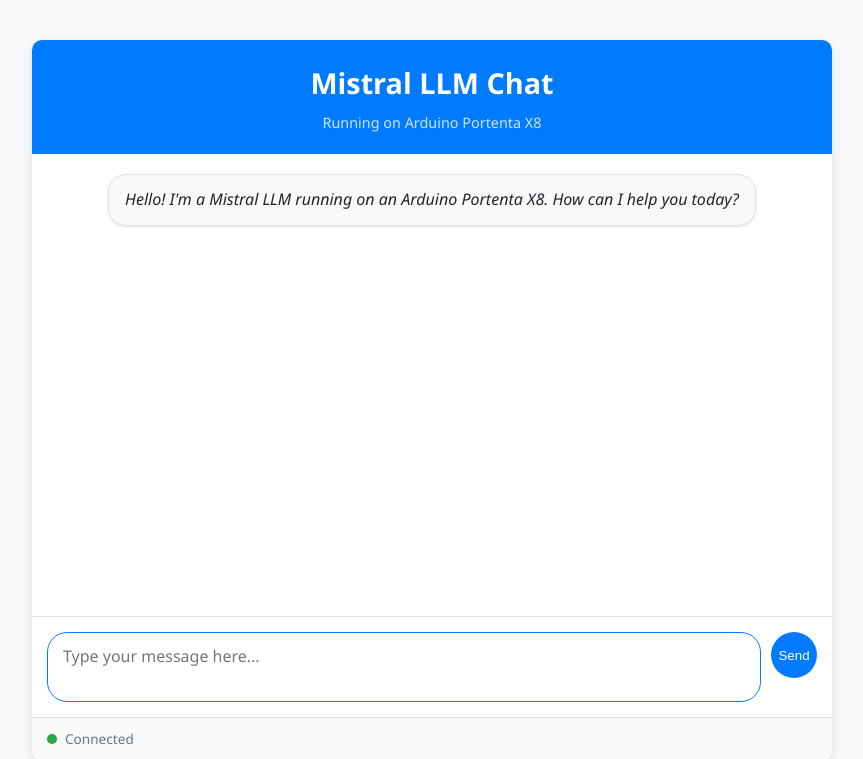
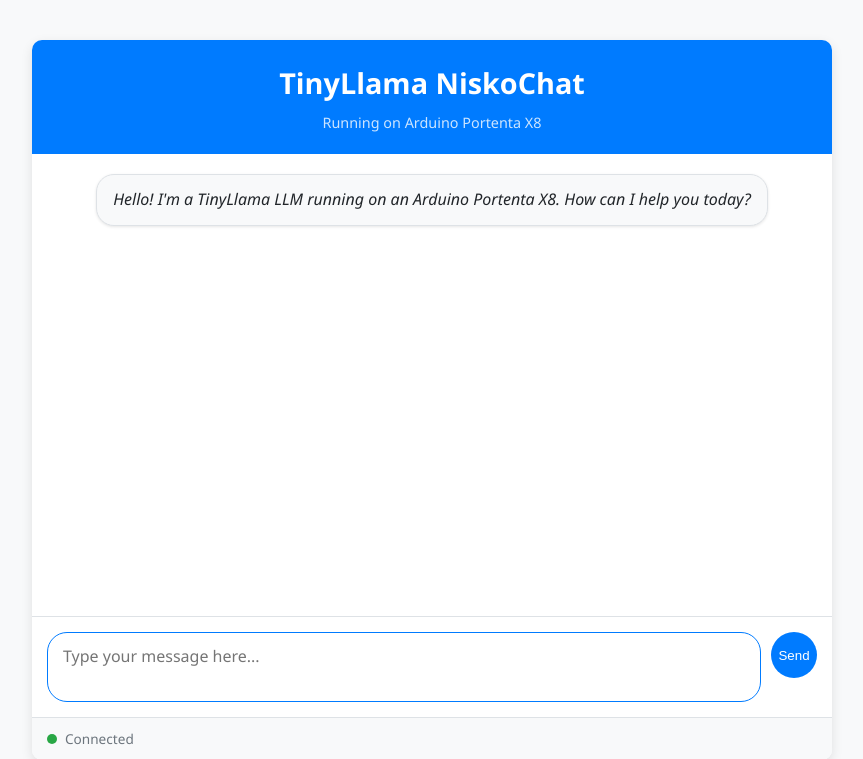
Before and after one commit to NiskoProjects/Portenta-X8-NiskoCHAT, a Flask app: page / in a window 1280 px wide. Shown: the top 759 px of the page, without its empty margins (208-1071 px from the left). Run offline with Flask 2, Linux system fonts and the light colour scheme.

Commit message:
Rename engine from Mistral to TinyLlama and update repository name to NiskoChat

```diff
--- a/app.py
+++ b/app.py
@@ -10,7 +10,7 @@
 import time
 import threading
 from flask import Flask, render_template, request, jsonify
-from llm import MistralLLM
+from llm import TinyLlamaLLM
 
 # Configure logging
 logging.basicConfig(
@@ -23,7 +23,7 @@
 app = Flask(__name__)
 
 # Initialize the LLM
-model = MistralLLM()
+model = TinyLlamaLLM()
 
 class ResponseGenerator:
     """Helper class to generate responses with timeout."""
--- a/llm.py
+++ b/llm.py
@@ -20,7 +20,7 @@
 )
 logger = logging.getLogger(__name__)
 
-class MistralLLM:
+class TinyLlamaLLM:
     """LLM interface for Portenta X8 using llama-cpp-python."""
 
     def __init__(self, model_path="models/tinyllama-1.1b-chat-v1.0.Q4_0.gguf"):
--- a/templates/index.html
+++ b/templates/index.html
@@ -3,21 +3,21 @@
 <head>
     <meta charset="UTF-8">
     <meta name="viewport" content="width=device-width, initial-scale=1.0">
-    <title>Portenta X8 LLM Chat</title>
+    <title>TinyLlama NiskoChat</title>
     <link rel="stylesheet" href="{{ url_for('static', filename='css/style.css') }}">
     <link rel="icon" href="{{ url_for('static', filename='favicon.ico') }}">
 </head>
 <body>
     <div class="chat-container">
         <header>
-            <h1>Mistral LLM Chat</h1>
+            <h1>TinyLlama NiskoChat</h1>
             <p>Running on Arduino Portenta X8</p>
         </header>
 
         <div class="chat-messages" id="chat-messages">
             <div class="message system">
                 <div class="message-content">
-                    <p>Hello! I'm a Mistral LLM running on an Arduino Portenta X8. How can I help you today?</p>
+                    <p>Hello! I'm a TinyLlama LLM running on an Arduino Portenta X8. How can I help you today?</p>
                 </div>
             </div>
         </div>
```
Also changed, not shown: docs/gpu_acceleration_guide.md (+1 -1 lines), README.md.
